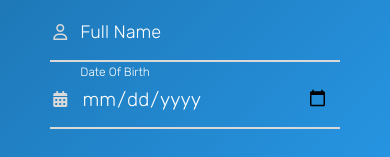
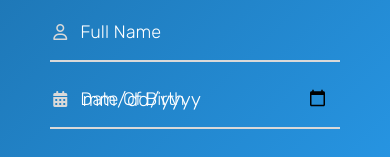
Before and after one commit to Console45/crdemo, a plain HTML site: page login form/user register.html in a window 390 px wide. Shown: the part 296-453 px from the top of the page. Drawn offline with Linux system fonts and the light colour scheme.

Commit message:
final touches

```diff
--- a/login form/user register.html
+++ b/login form/user register.html
@@ -335,6 +335,18 @@
             }
         }
 
+        #dob {
+            top: -5px;
+            font-size: 12px;
+        }
+
+        @media screen and (max-width: 1024px) {
+            #dob {
+                top: 50%;
+                font-size: 18px;
+            }
+        }
+
         @media screen and (max-width: 1000px) {
             form {
                 width: 290px;
@@ -402,7 +414,7 @@
                                 <i class="fas fa-calendar-alt"></i>
                             </div>
                             <div>
-                                <h5 style=" top: -5px; font-size: 12px;"> Date Of Birth </h5>
+                                <h5 id="dob"> Date Of Birth </h5>
                                 <input class="input" type="date" required oninvalid="this.setCustomValidity('Enter your full name')" oninput="this.setCustomValidity('')">
                             </div>
 
```
